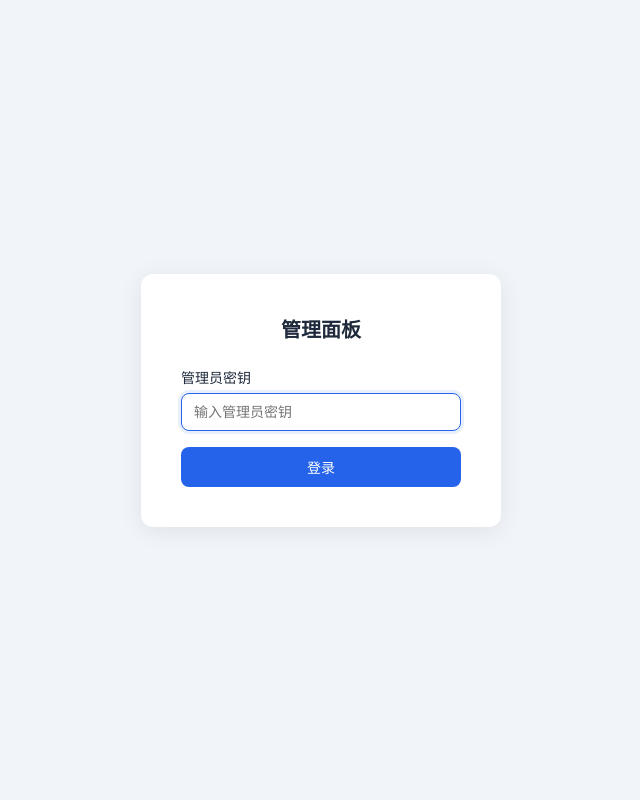
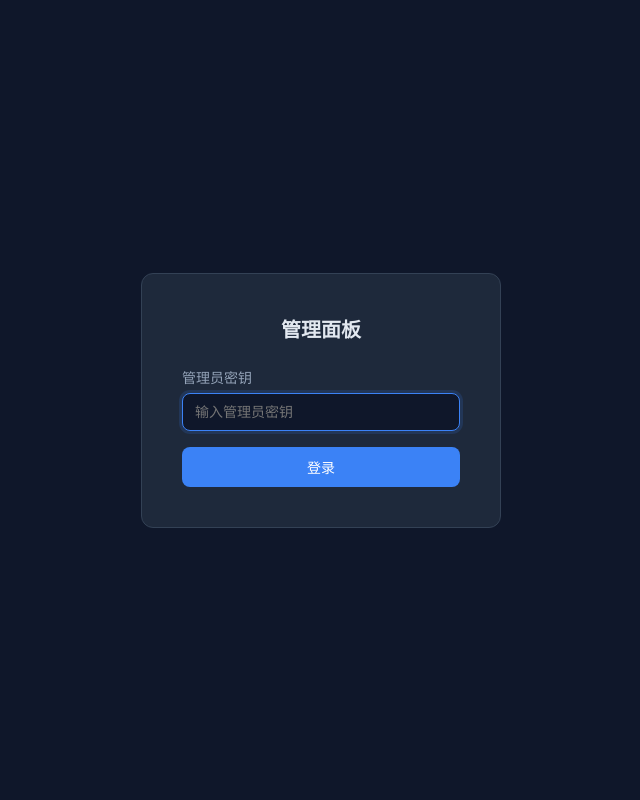
Before and after one commit to Dinosaur-MC/AgentCloudBase, a FastAPI app: page /admin in a window 1280 px wide. Shown: the whole page, without its empty margins (319-959 px from the left). Run offline with FastAPI, Linux system fonts and the light colour scheme.

Commit message:
style: unify login page with dark theme

```diff
--- a/templates/admin_login.jinja
+++ b/templates/admin_login.jinja
@@ -3,17 +3,17 @@
 <head><title>管理员登录</title>
 <meta name="viewport" content="width=device-width, initial-scale=1">
 <style>
-  :root{--primary:#2563eb;--bg:#f1f5f9;--card:#fff;--border:#e2e8f0;--text:#1e293b;--muted:#64748b}
+  :root{--primary:#3b82f6;--bg:#0f172a;--surface:#1e293b;--card:#1e293b;--border:#334155;--text:#e2e8f0;--muted:#94a3b8;--radius:6px}
   *{margin:0;padding:0;box-sizing:border-box}
   body{font-family:-apple-system,BlinkMacSystemFont,'Segoe UI',Roboto,sans-serif;background:var(--bg);color:var(--text);display:flex;align-items:center;justify-content:center;min-height:100vh}
-  .login-card{background:var(--card);border-radius:12px;box-shadow:0 4px 24px rgba(0,0,0,.08);padding:40px;width:360px;max-width:90vw}
+  .login-card{background:var(--card);border-radius:12px;border:1px solid var(--border);padding:40px;width:360px;max-width:90vw}
   h1{font-size:20px;font-weight:600;text-align:center;margin-bottom:24px}
-  label{display:block;font-size:14px;font-weight:500;margin-bottom:6px}
-  input{width:100%;padding:10px 12px;border:1px solid var(--border);border-radius:8px;font-size:14px;outline:none}
-  input:focus{border-color:var(--primary);box-shadow:0 0 0 3px rgba(37,99,235,.1)}
+  label{display:block;font-size:14px;font-weight:500;margin-bottom:6px;color:var(--muted)}
+  input{width:100%;padding:10px 12px;background:#0f172a;border:1px solid var(--border);border-radius:8px;font-size:14px;outline:none;color:var(--text)}
+  input:focus{border-color:var(--primary);box-shadow:0 0 0 3px rgba(59,130,246,.15)}
   button{width:100%;margin-top:16px;padding:10px;background:var(--primary);color:#fff;border:none;border-radius:8px;font-size:14px;font-weight:500;cursor:pointer}
-  button:hover{background:#1d4ed8}
-  .error{color:#dc2626;font-size:13px;text-align:center;margin-bottom:12px;padding:8px;background:#fef2f2;border-radius:6px}
+  button:hover{background:#2563eb}
+  .error{color:#f87171;font-size:13px;text-align:center;margin-bottom:12px;padding:8px;background:#450a0a;border:1px solid #7f1d1d;border-radius:6px}
 </style></head>
 <body>
   <div class="login-card">
```
